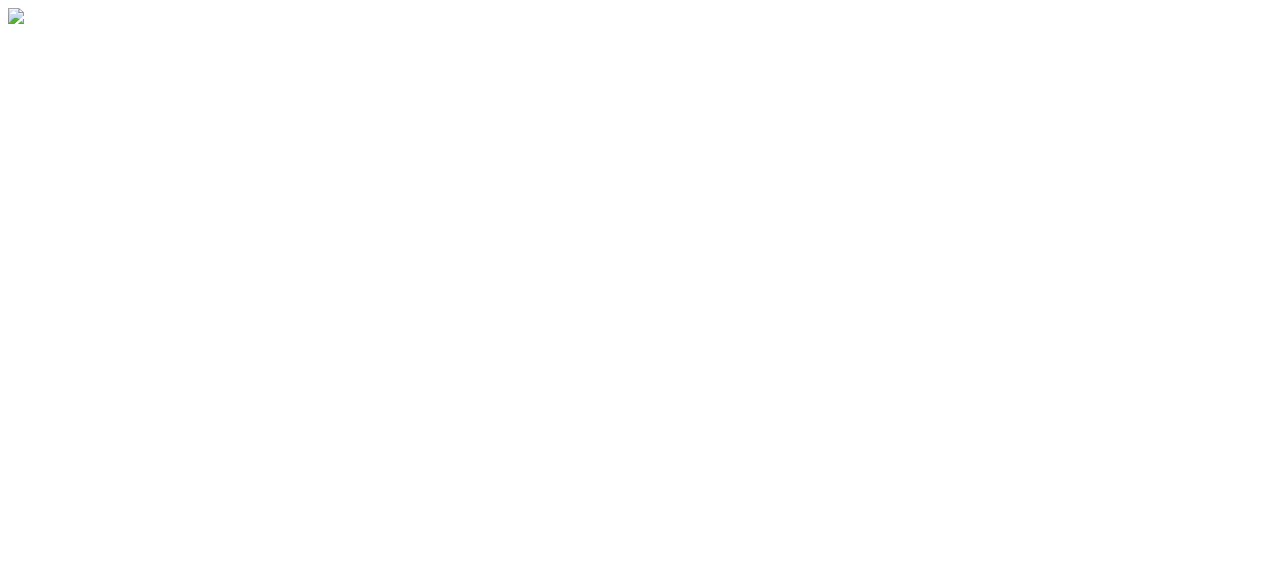
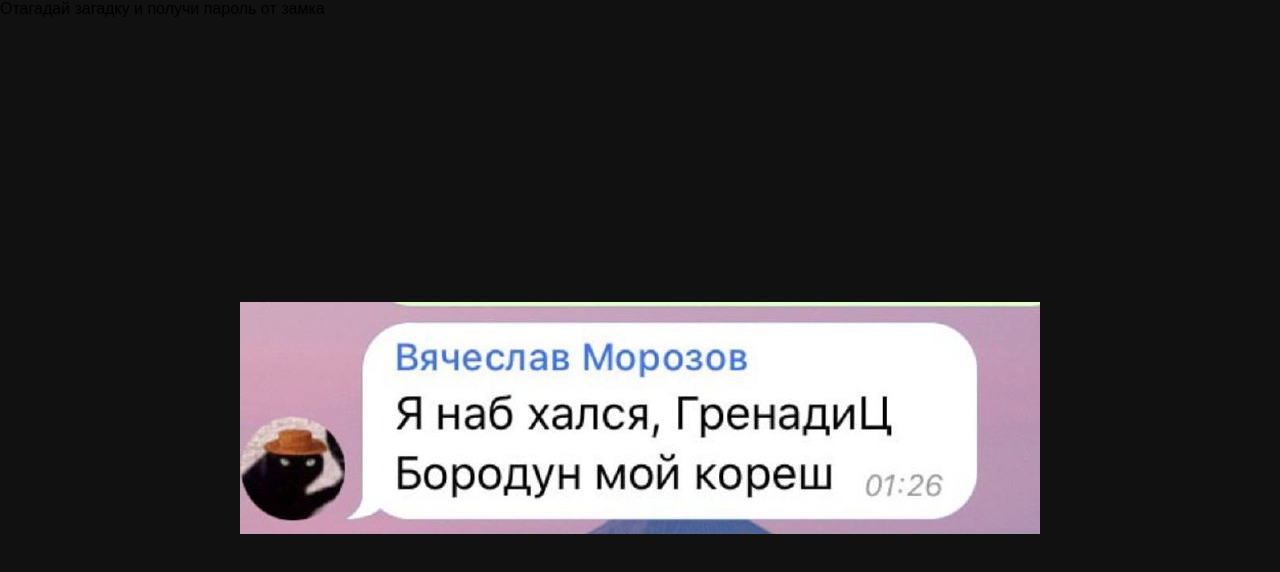
Before and after one commit to MorozikSas/birthday_quiz, a plain HTML site: page people/gleb/index.html in a window 1280 px wide. Drawn offline with Linux system fonts and the light colour scheme; a web font is replaced by a local one.

Commit message:
gh-pages Add styles and change file structure

```diff
--- /dev/null
+++ b/assets/css/style.css
@@ -0,0 +1,28 @@
+* {
+    margin: 0;
+    padding: 0;
+    border: none;
+    color: inherit;
+    display: block;
+    text-decoration: none;
+    background-color: none;
+    box-sizing: border-box;
+    font-family: "Handjet", sans-serif;
+    font-optical-sizing: auto;
+    font-style: normal;
+    font-weight: 500;
+}
+
+body {
+    padding: 24px 12px;
+    width: 100dvw;
+    height: 100dvh;
+    display: flex;
+    align-items: center;
+    justify-content: center;
+    background-color: #111;
+}
+
+body img {
+    max-width: 100%;
+}
--- a/people/gleb/index.html
+++ b/people/gleb/index.html
@@ -1,10 +1,16 @@
 <!DOCTYPE html>
-<html lang="en">
+<html lang="ru">
 <head>
     <meta charset="UTF-8">
+    <meta name="viewport" content="width=device-width, initial-scale=1.0">
+    <link rel="stylesheet" href="/birthday_quiz/assets/css/style.css">
     <title>Отагадай загадку и получи пароль от замка</title>
+    <link rel="preconnect" href="https://fonts.googleapis.com">
+    <link rel="preconnect" href="https://fonts.gstatic.com" crossorigin>
+    <link href="https://fonts.googleapis.com/css2?family=Handjet:wght@100..900&display=swap" rel="stylesheet">
 </head>
 <body>
-    <img src="/birthday_quiz/people/pic/borodun.jpeg">
+
+    <img src="/birthday_quiz/assets/img/borodun.jpeg">
 </body>
 </html>
```
Also changed, not shown: index.html (deleted, +0 -9 lines), people/borichevskii/index.html (+4 -2 lines), people/jenya/index.html (+4 -2 lines), people/kirill/index.html (+4 -2 lines), people/megaborodun4ik/index.html (+4 -2 lines), people/sveta/index.html (+4 -2 lines), people/vasiliev/index.html (+4 -2 lines), people/vlasov/index.html (+4 -2 lines), assets/img/borodun.jpeg (renamed from pic/borodun.jpeg), people/borichevskii/style.css (deleted), people/gleb/style.css (deleted), people/jenya/style.css (deleted), people/kirill/style.css (deleted), people/megaborodun4ik/style.css (deleted), 3 more files.
